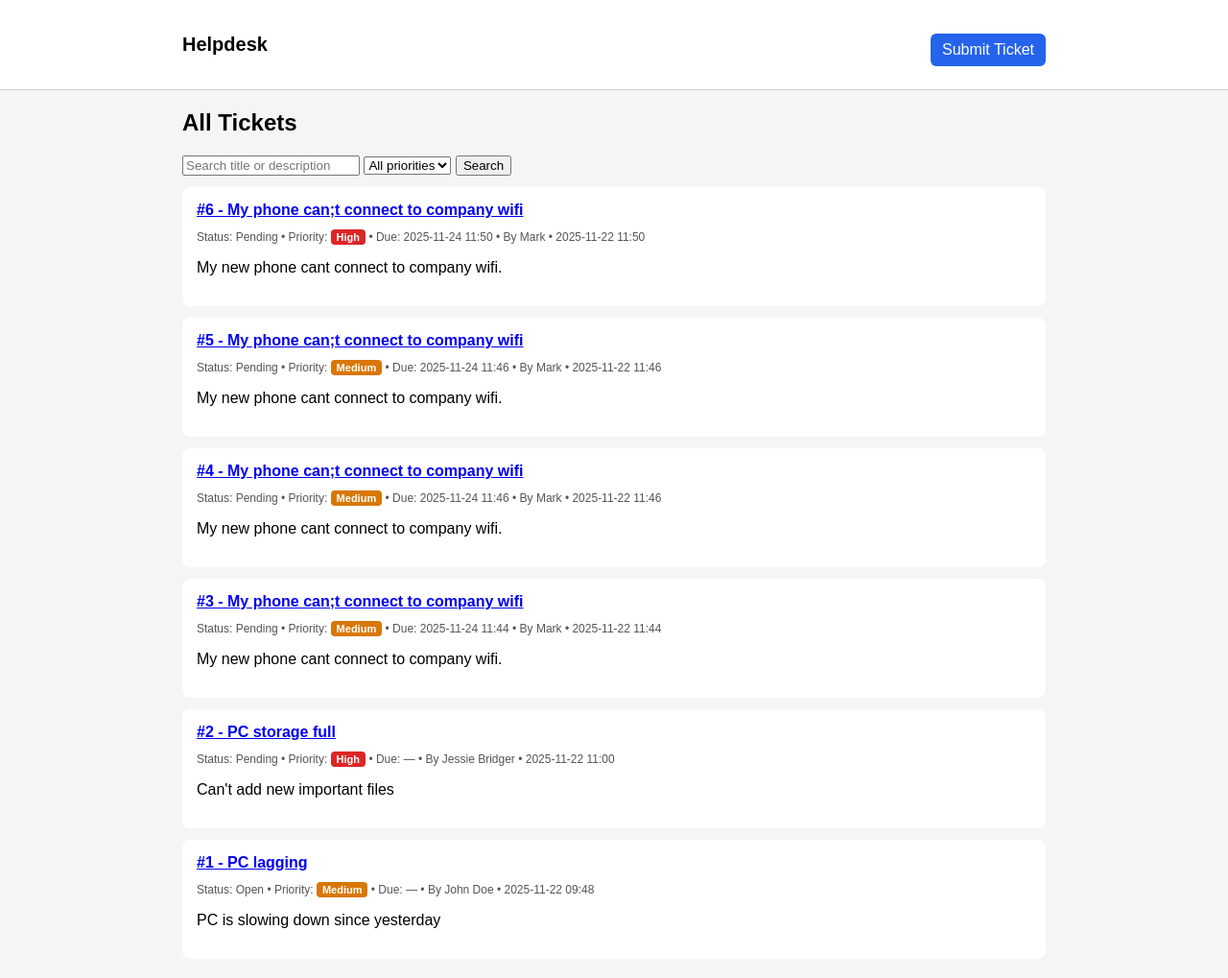
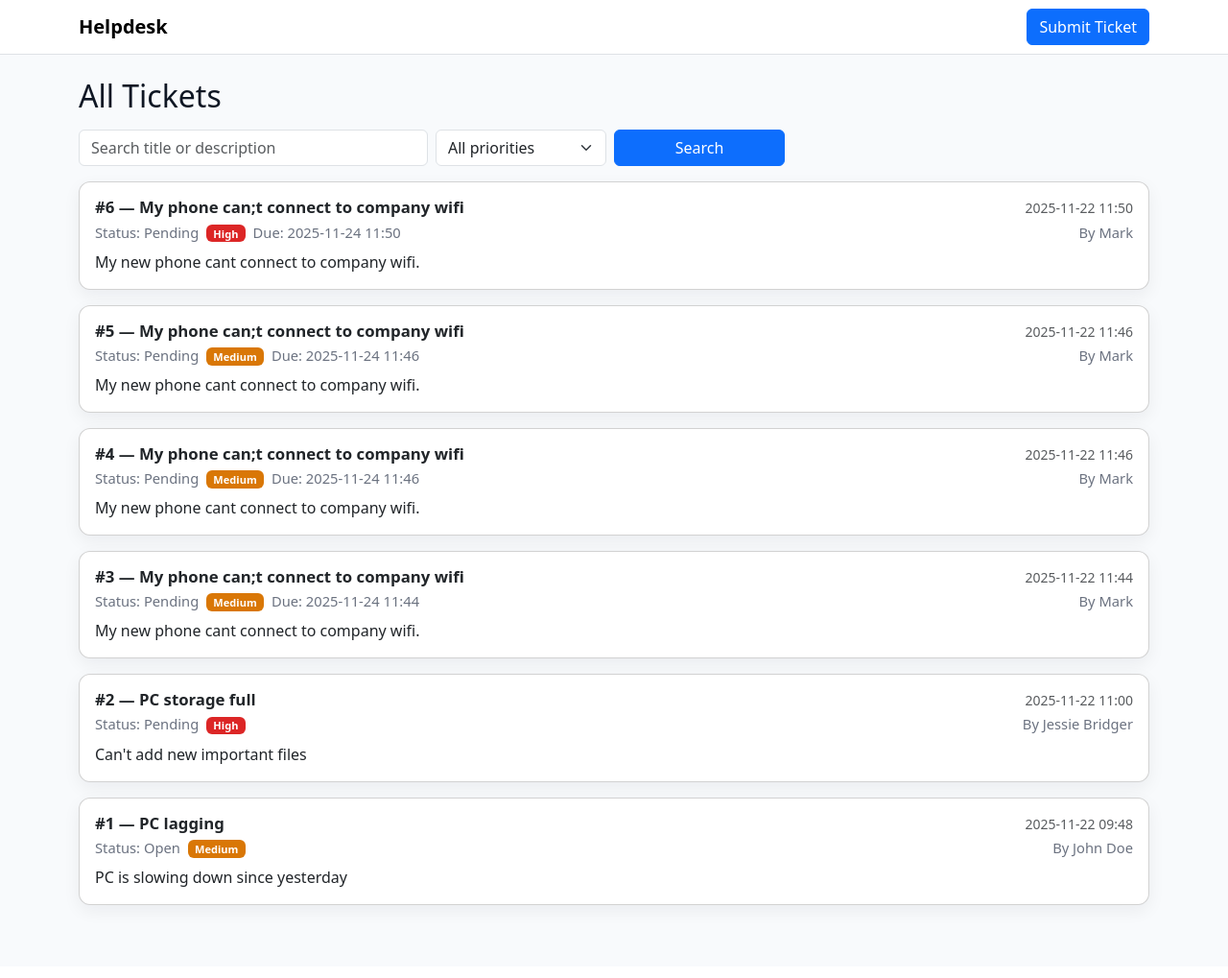
Before and after one commit to JonathanDLS907/CSSA101---Final-Project, a Django app: page / in a window 1280 px wide. Shown: the whole page at 96% size. After the commit the page ends 951 px from the top, so only its background shows below. Run offline with Django 5.2, Linux system fonts and the light colour scheme; data comes from the database, SQL or seed files in the repository.

Commit message:
Version: 2.1

```diff
--- a/helpdesk_proj/helpdesk/admin.py
+++ b/helpdesk_proj/helpdesk/admin.py
@@ -6,5 +6,5 @@ class TicketAdmin(admin.ModelAdmin):
     list_display = ('id','title','status','priority','reporter_name','created_at','due_at')
     list_filter = ('status','priority')
     search_fields = ('title','description','reporter_name','reporter_email')
-    readonly_fields = ('due_at',)   # computed
-    list_editable = ('status','priority')   # optional inline edit
+    readonly_fields = ('due_at',)
+    list_editable = ('status','priority')
--- a/helpdesk_proj/helpdesk/models.py
+++ b/helpdesk_proj/helpdesk/models.py
@@ -12,15 +12,14 @@ class Ticket(models.Model):
     reporter_name = models.CharField(max_length=100)
     reporter_email = models.EmailField(blank=True)
     status = models.CharField(max_length=1, choices=STATUS_CHOICES, default='P')
-    priority = models.CharField(max_length=1, choices=PRIORITY_CHOICES, default='M')  # if already added in 1.1
-    sla_hours = models.PositiveIntegerField(default=48)   # NEW: SLA window in hours
-    due_at = models.DateTimeField(null=True, blank=True)  # NEW: computed
+    priority = models.CharField(max_length=1, choices=PRIORITY_CHOICES, default='M')
+    sla_hours = models.PositiveIntegerField(default=48)
+    due_at = models.DateTimeField(null=True, blank=True)
 
     created_at = models.DateTimeField(auto_now_add=True)
     updated_at = models.DateTimeField(auto_now=True)
 
     def save(self, *args, **kwargs):
-        # set due_at when creating (only if not set)
         if not self.pk and not self.due_at:
             self.due_at = timezone.now() + timedelta(hours=self.sla_hours)
         super().save(*args, **kwargs)
--- a/helpdesk_proj/helpdesk/templates/helpdesk/base.html
+++ b/helpdesk_proj/helpdesk/templates/helpdesk/base.html
@@ -1,74 +1,39 @@
 <!doctype html>
-<html>
+<html lang="en">
 <head>
   <meta charset="utf-8">
   <title>{% block title %}Helpdesk{% endblock %}</title>
+  <meta name="viewport" content="width=device-width,initial-scale=1">
+
+
+  <link href="https://cdn.jsdelivr.net/npm/bootstrap@5.3.2/dist/css/bootstrap.min.css" rel="stylesheet">
 
   <style>
-    body {
-      font-family: Arial;
-      background: #f5f5f5;
-      margin: 0;
-      padding: 0;
-    }
-    .container {
-      width: 90%;
-      max-width: 900px;
-      margin: 20px auto;
-    }
-    header {
-      background: white;
-      padding: 15px;
-      border-bottom: 1px solid #ccc;
-    }
-    a.btn {
-      background: #2563eb;
-      color: #fff;
-      padding: 8px 12px;
-      border-radius: 6px;
-      text-decoration: none;
-    }
-    .card {
-      background: white;
-      padding: 15px;
-      border-radius: 8px;
-      margin-bottom: 12px;
-    }
-    .small {
-      font-size: 12px;
-      color: #555;
-    }
-
-    /* Priority badge styles */
-    .priority {
-      padding: 2px 6px;
-      border-radius: 4px;
-      color: white;
-      font-weight: bold;
-      font-size: 11px;
-    }
-    .priority-H {
-      background: #dc2626; /* red */
-    }
-    .priority-M {
-      background: #d97706; /* orange */
-    }
-    .priority-L {
-      background: #16a34a; /* green */
-    }
+    /* small custom theme tweaks */
+    body { background:#f8fafc; color:#0f1724; }
+    .card { border-radius: .75rem; box-shadow: 0 6px 18px rgba(15,23,42,0.06); }
+    .badge-priority-H { background:#dc2626; }
+    .badge-priority-M { background:#d97706; }
+    .badge-priority-L { background:#059669; }
+    .badge-overdue { background:#b91c1c; color:#fff; font-weight:700; }
+    .ticket-title { font-size:1.05rem; font-weight:600; }
+    .meta-muted { color:#6b7280; font-size:.92rem; }
   </style>
 </head>
+<body>
+<nav class="navbar navbar-expand bg-white border-bottom mb-4">
+  <div class="container">
+    <a class="navbar-brand fw-bold" href="{% url 'helpdesk:ticket_list' %}">Helpdesk</a>
+    <div class="ms-auto">
+      <a class="btn btn-primary" href="{% url 'helpdesk:ticket_create' %}">Submit Ticket</a>
+    </div>
+  </div>
+</nav>
 
-<body>
-<header>
-  <div class="container">
-    <a href="/" style="font-size: 20px; font-weight: bold; text-decoration: none; color: black;">Helpdesk</a>
-    <a class="btn" style="float:right" href="/ticket/create/">Submit Ticket</a>
-  </div>
-</header>
+<main class="container mb-5">
+  {% block content %}{% endblock %}
+</main>
 
-<div class="container">
-  {% block content %}{% endblock %}
-</div>
+<script src="https://cdn.jsdelivr.net/npm/bootstrap@5.3.2/dist/js/bootstrap.bundle.min.js"></script>
 </body>
 </html>
--- a/helpdesk_proj/helpdesk/templates/helpdesk/ticket_create.html
+++ b/helpdesk_proj/helpdesk/templates/helpdesk/ticket_create.html
@@ -3,7 +3,9 @@
 
 {% block content %}
 <div class="card">
-  <h2>Submit Ticket</h2>
-  {% include "helpdesk/ticket_form.html" %}
+  <div class="card-body">
+    <h4 class="mb-3">Submit a new ticket</h4>
+    {% include "helpdesk/ticket_form.html" %}
+  </div>
 </div>
 {% endblock %}
--- a/helpdesk_proj/helpdesk/templates/helpdesk/ticket_list.html
+++ b/helpdesk_proj/helpdesk/templates/helpdesk/ticket_list.html
@@ -1,49 +1,94 @@
 {% extends "helpdesk/base.html" %}
-
 {% block title %}Tickets{% endblock %}
 
 {% block content %}
-<h2>All Tickets</h2>
+<div class="row mb-3">
+  <div class="col-12">
+    <h2 class="mb-0">All Tickets</h2>
+  </div>
+</div>
 
-<!-- Search + priority filter -->
-<form method="get" style="margin-bottom: 12px;">
-  <input type="text" name="q" placeholder="Search title or description" value="{{ q }}">
-
-  <select name="priority">
+<div class="row mb-3">
+  <div class="col-lg-8">
+    <form method="get" class="row g-2 align-items-center">
+      <div class="col-sm-6">
+        <input class="form-control" type="text" name="q" placeholder="Search title or description" value="{{ q }}">
+      </div>
+      <div class="col-sm-3">
+        <select class="form-select" name="priority">
           <option value="">All priorities</option>
           <option value="H" {% if selected_priority == 'H' %}selected{% endif %}>High</option>
           <option value="M" {% if selected_priority == 'M' %}selected{% endif %}>Medium</option>
           <option value="L" {% if selected_priority == 'L' %}selected{% endif %}>Low</option>
         </select>
+      </div>
+      <div class="col-sm-3">
+        <button class="btn btn-primary w-100" type="submit">Search</button>
+      </div>
+    </form>
+  </div>
 
-  <button type="submit">Search</button>
-</form>
+  <div class="col-lg-4 text-lg-end mt-2 mt-lg-0">
+    {% if is_paginated %}
+      <small class="text-muted">Page {{ page_obj.number }} / {{ page_obj.paginator.num_pages }}</small>
+    {% endif %}
+  </div>
+</div>
 
+<div class="row">
+  <div class="col-12">
     {% for ticket in tickets %}
-<div class="card">
-  <a href="{% url 'helpdesk:ticket_detail' ticket.pk %}"><strong>#{{ ticket.id }} - {{ ticket.title }}</strong></a>
+      <div class="card mb-3">
+        <div class="card-body">
+          <a href="{% url 'helpdesk:ticket_detail' ticket.pk %}" class="text-decoration-none text-dark">
+            <div class="d-flex justify-content-between">
+              <h5 class="ticket-title mb-1">#{{ ticket.pk }} — {{ ticket.title }}</h5>
+              <small class="text-muted">{{ ticket.created_at|date:"Y-m-d H:i" }}</small>
+            </div>
+          </a>
 
-  <p class="small">
-    Status: {{ ticket.get_status_display }} •
-    Priority: <span class="priority priority-{{ ticket.priority }}">{{ ticket.get_priority_display }}</span> •
+          <div class="d-flex flex-wrap align-items-center gap-2 meta-muted mb-2">
+            <div>Status: {{ ticket.get_status_display }}</div>
+            <div>
+              <span class="badge badge-priority-{{ ticket.priority }} text-white">
+                {{ ticket.get_priority_display }}
+              </span>
+            </div>
 
             {% if ticket.due_at %}
-      Due: {{ ticket.due_at|date:"Y-m-d H:i" }}
+              <div>Due: {{ ticket.due_at|date:"Y-m-d H:i" }}</div>
               {% if ticket.is_overdue %}
-        <strong style="color:red">• OVERDUE</strong>
+                <div><span class="badge badge-overdue">OVERDUE</span></div>
               {% endif %}
-      •
-    {% else %}
-      Due: —
-      •
             {% endif %}
 
-    By {{ ticket.reporter_name }} • {{ ticket.created_at|date:"Y-m-d H:i" }}
-  </p>
+            <div class="ms-auto">By {{ ticket.reporter_name }}</div>
+          </div>
 
-  <p>{{ ticket.description|truncatewords:25 }}</p>
+          <p class="mb-0 text-truncate">{{ ticket.description|truncatechars:220 }}</p>
+        </div>
       </div>
     {% empty %}
-<p>No tickets found.</p>
+      <div class="alert alert-secondary">No tickets found.</div>
     {% endfor %}
+
+    {% if is_paginated %}
+      <nav aria-label="Ticket pagination">
+        <ul class="pagination justify-content-center">
+          {% if page_obj.has_previous %}
+            <li class="page-item"><a class="page-link" href="?page={{ page_obj.previous_page_number }}{% if q %}&q={{ q }}{% endif %}">Previous</a></li>
+          {% else %}
+            <li class="page-item disabled"><span class="page-link">Previous</span></li>
+          {% endif %}
+          <li class="page-item disabled"><span class="page-link">Page {{ page_obj.number }} of {{ page_obj.paginator.num_pages }}</span></li>
+          {% if page_obj.has_next %}
+            <li class="page-item"><a class="page-link" href="?page={{ page_obj.next_page_number }}{% if q %}&q={{ q }}{% endif %}">Next</a></li>
+          {% else %}
+            <li class="page-item disabled"><span class="page-link">Next</span></li>
+          {% endif %}
+        </ul>
+      </nav>
+    {% endif %}
+  </div>
+</div>
 {% endblock %}
--- a/helpdesk_proj/helpdesk/views.py
+++ b/helpdesk_proj/helpdesk/views.py
@@ -41,15 +41,12 @@ class TicketCreateView(CreateView):
     success_url = reverse_lazy('helpdesk:ticket_list')
 
     def form_valid(self, form):
-        # save object
-        response = super().form_valid(form)  # saves object as self.object
+        response = super().form_valid(form)
 
-        # build absolute URL for the ticket (works whether or not get_absolute_url exists)
         ticket_url = self.request.build_absolute_uri(
             reverse('helpdesk:ticket_detail', args=[self.object.pk])
         )
 
-        # send email if reporter provided (console backend will print it)
         if self.object.reporter_email:
             subject = f"Ticket #{self.object.pk} received"
             message = (
```
Also changed, not shown: helpdesk_proj/helpdesk/templates/helpdesk/ticket_detail.html (+29 -21 lines), helpdesk_proj/helpdesk/templates/helpdesk/ticket_form.html (+32 -10 lines). Lines whose indentation alone changed are shown as unchanged.
